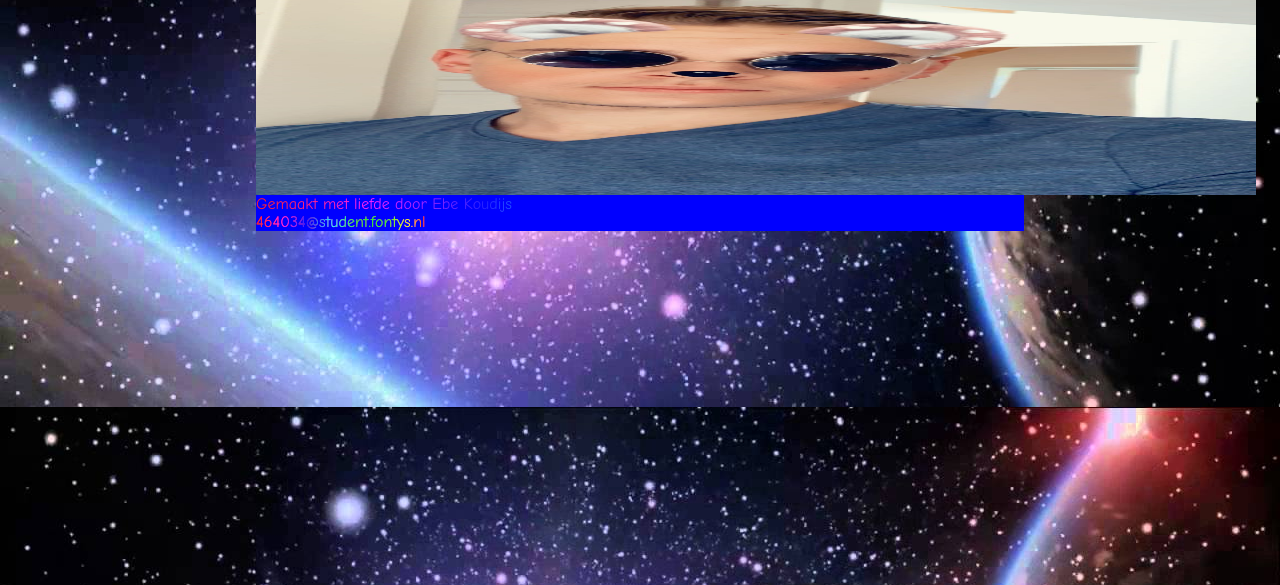
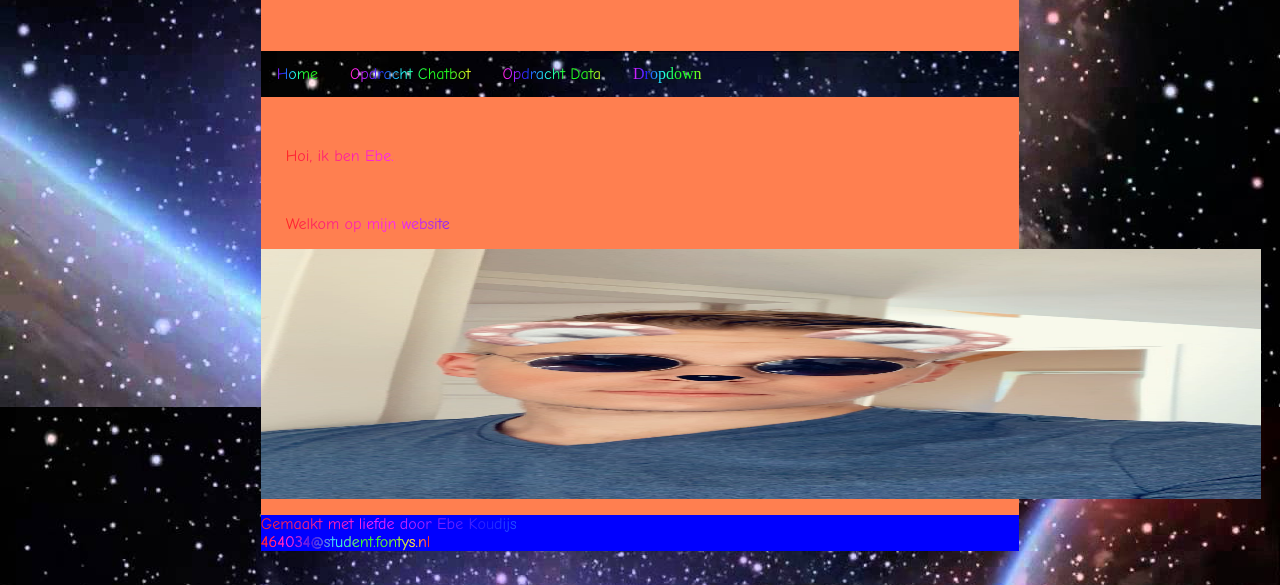
Before and after one commit to ebekoudijs/Media, a plain HTML site: page index.html in a window 1280 px wide. Shown: the part 313-898 px from the top of the page. Drawn offline with Linux system fonts and the light colour scheme.

Commit message:
Update style.css

```diff
--- a/style.css
+++ b/style.css
@@ -1,13 +1,4 @@
-* {
-        margin: 0;
-        padding: 0;
-        border: 0;
-        outline: 0;
-        font-size: 100%;
-        vertical-align: baseline;
-		z-index: -1;
 
-    }
 h1, p, a, button{
 	font-family: "Comic Sans MS", "Comic Sans", cursive;
 	background-image: -webkit-gradient( linear, left top, right top, color-stop(0, #f22), color-stop(0.15, #f2f), color-stop(0.3, #22f), color-stop(0.45, #2ff), color-stop(0.6, #2f2),color-stop(0.75, #2f2), color-stop(0.9, #ff2), color-stop(1, #f22) );
```
